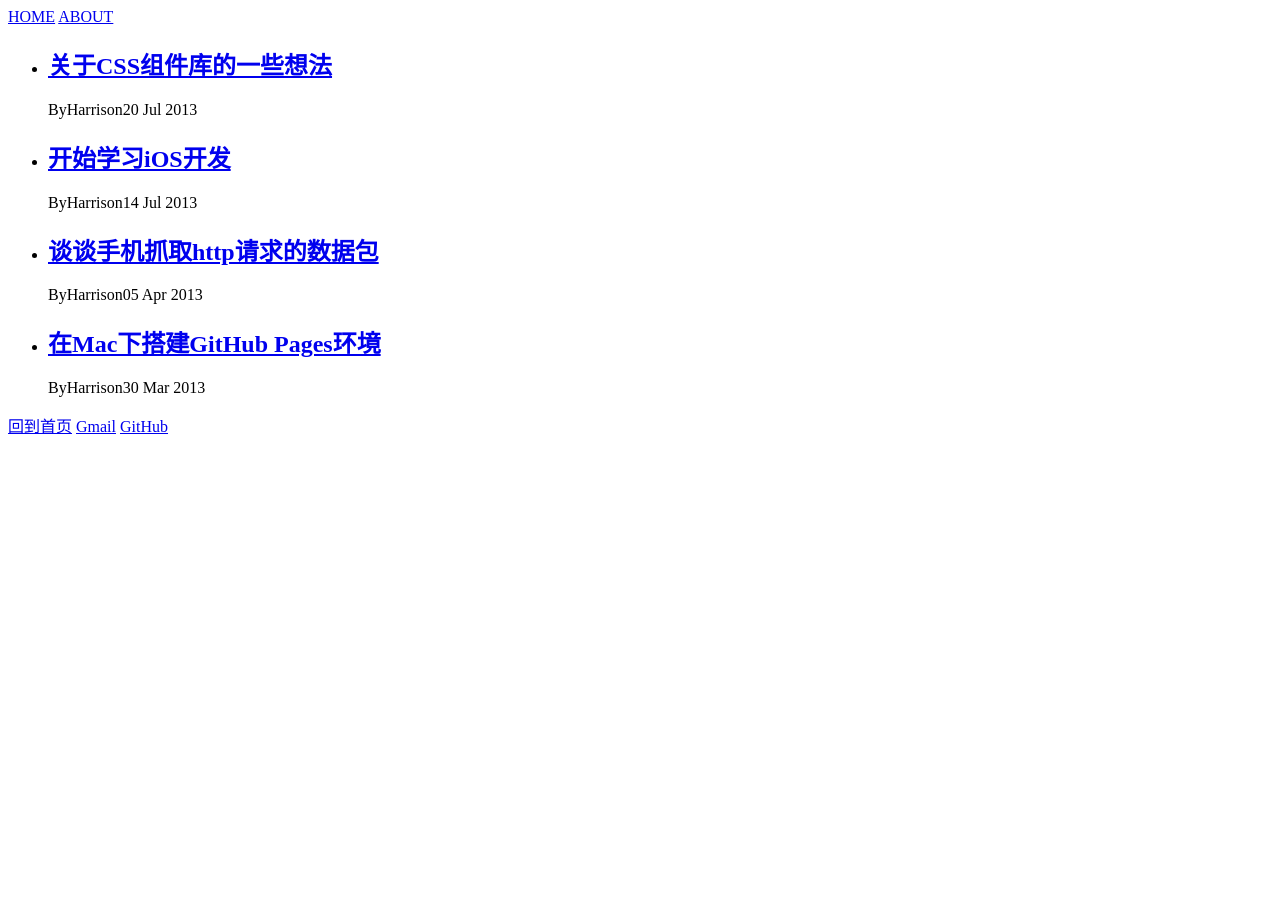
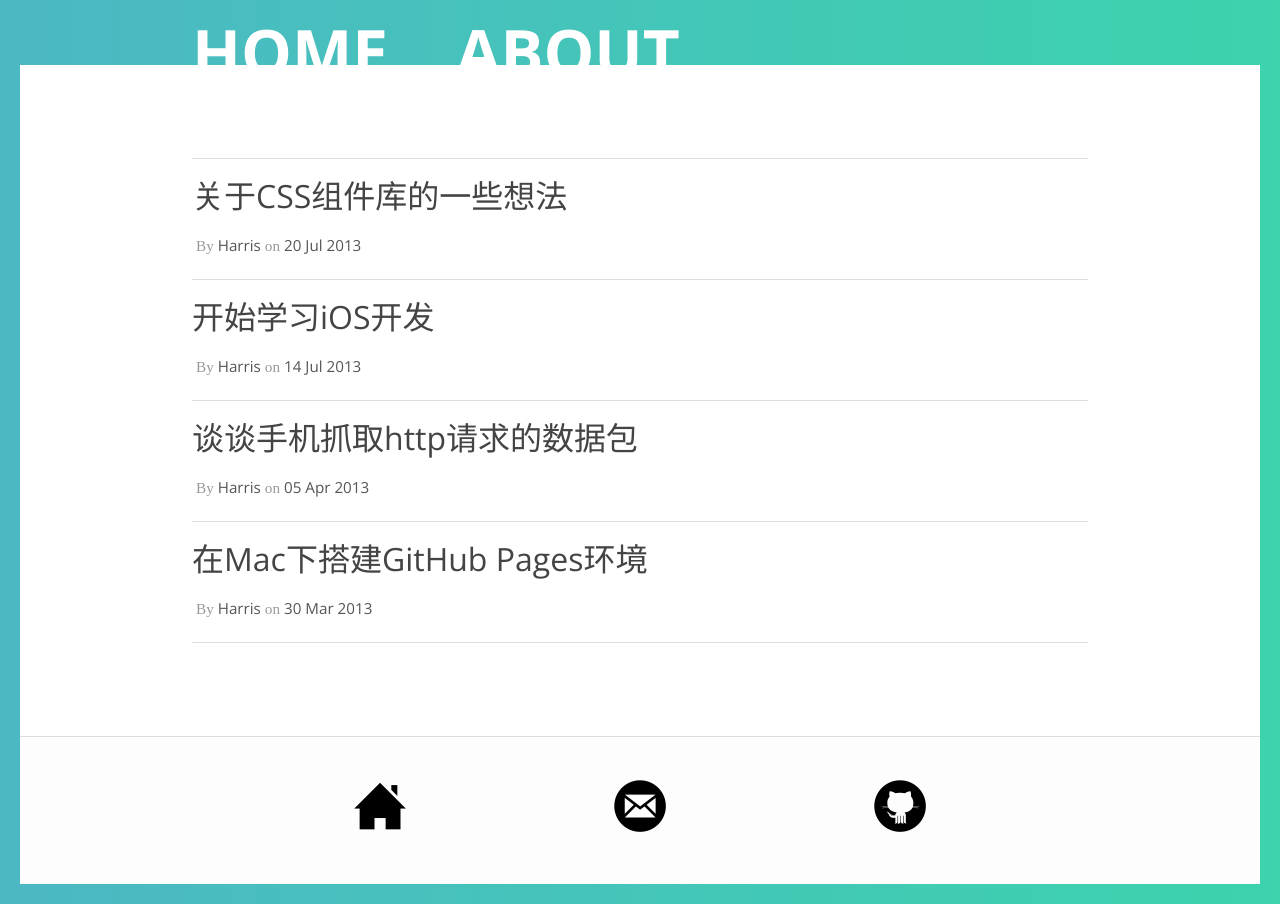
Before and after one commit to tenjessy/blog, a Jekyll site: the page built from index.html, in a window 1280 px wide. Built offline with Jekyll 4.4.1, drawn with Linux system fonts in a browser that asks for light colours; some web fonts are replaced; Markdown is read by kramdown in place of the engine named in the settings.

Commit message:
修改css路径

```diff
--- a/_layouts/default.html
+++ b/_layouts/default.html
@@ -3,7 +3,7 @@
 <head>
 	<meta http-equiv="content-type" content="text/html; charset=utf-8" />
 	<title>{{ page.title }}</title>
-	<link rel="stylesheet" type="text/css" href="blog/css/blog.css" media="screen" />
+	<link rel="stylesheet" type="text/css" href="css/blog.css" media="screen" />
 </head>
 <body>
 
```
